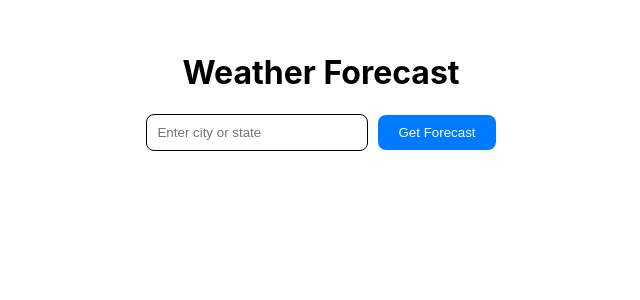
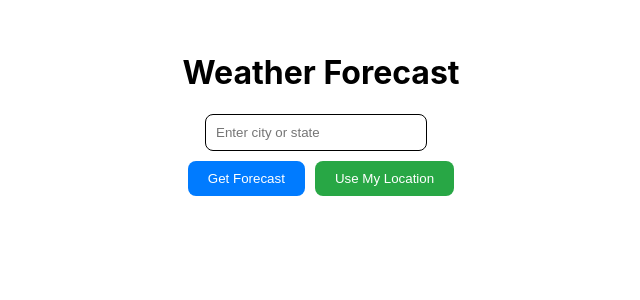
Before and after one commit to Rohitdas06/Wheather-forecasst_website, a React (Create React App) app: page / in a window 1280 px wide. Shown: the top 300 px of the page, without its empty margins (319-959 px from the left). Built offline with nearby package versions, Linux system fonts and the light colour scheme.

Commit message:
added some changes and added new features

```diff
--- a/src/App.js
+++ b/src/App.js
@@ -13,15 +13,10 @@ function App() {
   const [bgAnim, setBgAnim] = useState(null);
   const [error, setError] = useState("");
 
-  const fetchWeather = async () => {
-    if (!location.trim()) {
-      setError("Please enter a location.");
-      return;
-    }
-
+  const fetchWeather = async (loc) => {
     try {
       const response = await fetch(
-        `https://api.weatherapi.com/v1/forecast.json?key=${process.env.REACT_APP_WEATHER_API_KEY}&q=${location}&days=6`
+        `https://api.weatherapi.com/v1/forecast.json?key=${process.env.REACT_APP_WEATHER_API_KEY}&q=${loc}&days=6`
       );
       const data = await response.json();
 
@@ -51,6 +46,31 @@ function App() {
     }
   };
 
+  const handleManualSearch = () => {
+    if (!location.trim()) {
+      setError("Please enter a location.");
+      return;
+    }
+    fetchWeather(location);
+  };
+
+  const handleUseMyLocation = () => {
+    if (!navigator.geolocation) {
+      setError("Geolocation is not supported by your browser.");
+      return;
+    }
+
+    navigator.geolocation.getCurrentPosition(
+      (position) => {
+        const coords = `${position.coords.latitude},${position.coords.longitude}`;
+        fetchWeather(coords);
+      },
+      () => {
+        setError("Unable to retrieve your location.");
+      }
+    );
+  };
+
   return (
     <div className="App">
       {bgAnim && <Lottie animationData={bgAnim} loop className="bg-anim" />}
@@ -64,7 +84,12 @@ function App() {
           value={location}
           onChange={(e) => setLocation(e.target.value)}
         />
-        <button onClick={fetchWeather}>Get Forecast</button>
+        <div style={{ marginTop: "10px" }}>
+          <button onClick={handleManualSearch}>Get Forecast</button>
+          <button onClick={handleUseMyLocation} style={{ marginLeft: "10px", backgroundColor: "#28a745" }}>
+            Use My Location
+          </button>
+        </div>
 
         {error && <p className="error">{error}</p>}
 
@@ -77,7 +102,7 @@ function App() {
             <p>Temperature: {weather.current.temp_c}°C</p>
 
             <div className="forecast">
-              <h3>Next 3 Days Forecast</h3>
+              <h3>Next 5 Days Forecast</h3>
               <div className="forecast-cards">
                 {weather.forecast.forecastday.slice(1).map((day, index) => (
                   <div className="card" key={index}>
```
